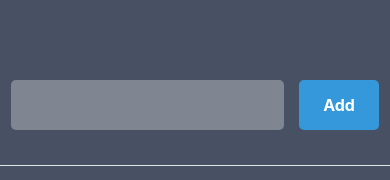
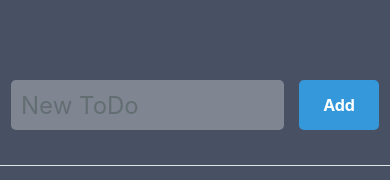
Before and after one commit to smodekurti/todo, a React Native app: screen / in a window 390 px wide. Shown: the top 180 px of the page. Built offline with nearby package versions, Linux system fonts and the light colour scheme.

Commit message:
Updated text Input

```diff
--- a/app/components/NewToDoItem/NewToDoItem.js
+++ b/app/components/NewToDoItem/NewToDoItem.js
@@ -5,11 +5,19 @@
 import Styles from './Styles';
 
 class NewToDoItem extends Component {
+    handleNewToDo(todo){
+
+    }
     render(){
         return(
             <View style={Styles.container}>
-                <TextInput style={Styles.input}/>
-                <TouchableOpacity style={Styles.buttonContainer}>
+                <TextInput
+                style={Styles.input}
+                placeholder="New ToDo"
+                placeholderTextColor="#636e72"
+
+                />
+                <TouchableOpacity style={Styles.buttonContainer} onPress={() => this.handleNewToDo}>
                     <Text style={Styles.text}>Add</Text>
                 </TouchableOpacity>
             </View>
```
